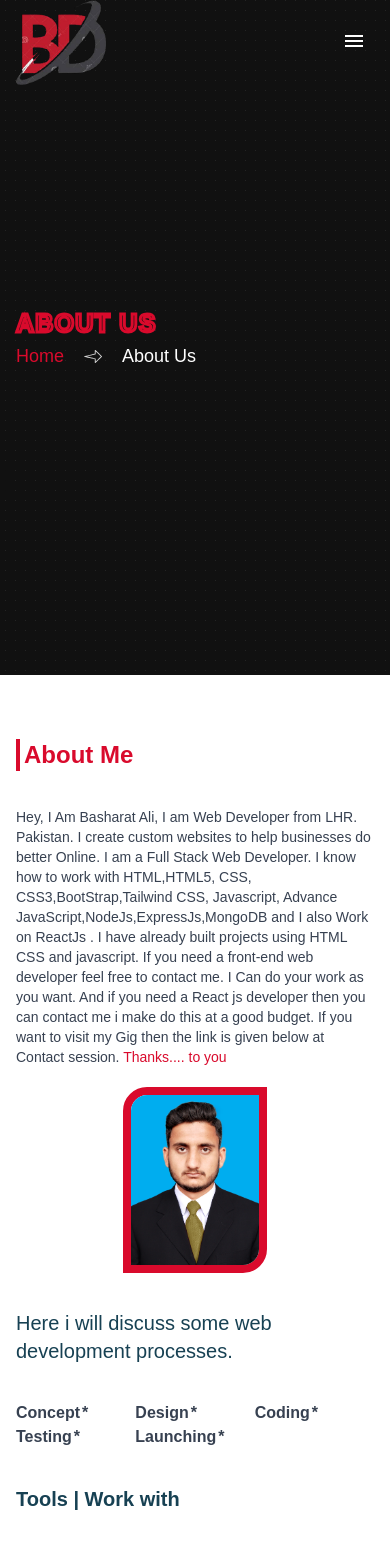
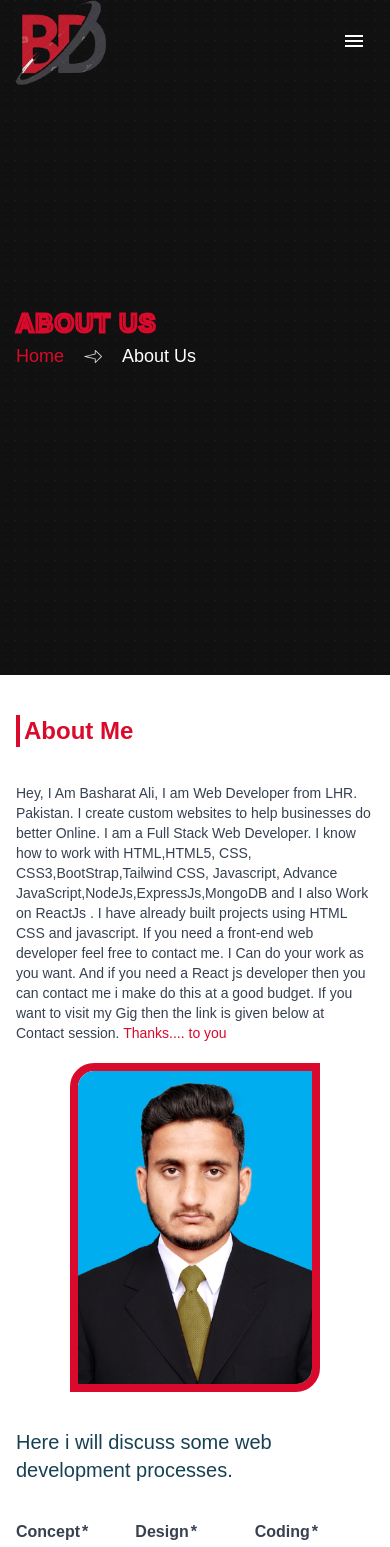
Before and after one commit to BasharatAliKing/Portfolio-On-Tailwind, a React (Create React App) app: page /About in a window 390 px wide. Shown: the top 1547 px of the page. Built offline with nearby package versions, Linux system fonts and the light colour scheme.

Commit message:
data added

```diff
--- a/src/Components/AboutComp.jsx
+++ b/src/Components/AboutComp.jsx
@@ -3,13 +3,13 @@ import React from 'react'
 export default function AboutComp() {
   return (
     <>
-      <section className='container flex  flex-col gap-9 py-16 font-saira'>
+      <section className='container flex  flex-col gap-9 py-10 md:py-16 font-saira'>
         <h1 className='text-2xl md:text-5xl px-1 font-bold text-red border-4 border-l-red border-t-0 border-r-0 border-b-0 md:px-3'>About Me</h1>
       <div className='flex flex-col md:flex-row '>
       <div className='text-sm md:w-1/2  md:text-xl font-normal text-gray-700'>
        Hey, I Am Basharat Ali, I am Web Developer from LHR. Pakistan. I create custom websites to help businesses do better Online. I am a Full Stack Web Developer. I know how to work with HTML,HTML5, CSS, CSS3,BootStrap,Tailwind CSS, Javascript, Advance JavaScript,NodeJs,ExpressJs,MongoDB and I also Work on ReactJs . I have already built projects using HTML CSS and javascript. If you need a front-end web developer feel free to contact me. I Can do your work as you want. And if you need a React js developer then you can contact me i make do this at a good budget. If you want to visit my Gig then the link is given below at Contact session. <span className='text-red'>Thanks.... to you</span>
        </div>
-       <div className='md:w-1/2 flex justify-center mt-5 md:mt-0 '><img src={process.env.PUBLIC_URL + "./me.jpg"} className='border-8 rounded-tl-3xl rounded-br-3xl border-red' width="40%" alt="my-pic" /></div>
+       <div className='md:w-1/2 flex justify-center mt-5 md:mt-0 '><img src={process.env.PUBLIC_URL + "./me.jpg"} className='border-8 rounded-tl-3xl rounded-br-3xl border-red w-[70%] md:w-[40%]' alt="my-pic" /></div>
 
       </div>
       <h2 className='text-xl md:w-1/2 font-medium md:text-3xl text-btn'>Here i will discuss some web development processes.</h2>
--- a/src/Components/Alltextupper.jsx
+++ b/src/Components/Alltextupper.jsx
@@ -6,7 +6,10 @@ export default function Alltextupper(props) {
        <div className='container flex flex-col h-[80vh] tex-white  justify-center'>
            <h1 className='main-heading font-saira'>{props.mainheading}</h1>
            <ul>
-            <li className='flex gap-5 items-center'><h3 className='text-red text-lg font-saira'>Home</h3> <img src={process.env.PUBLIC_URL+"./arrow-right.svg"} alt="" /> <h2 className='font-saira text-lg '>{props.subheading}</h2></li>
+            <li className='flex gap-5 items-center'>
+              <h3 className='text-red text-lg font-saira'>Home</h3>
+              <img src={process.env.PUBLIC_URL+"./arrow-right.svg"} alt="" />
+              <h2 className='font-saira text-lg '>{props.subheading}</h2></li>
            </ul>
         </div>
     </>
--- a/src/Components/ContactComp.jsx
+++ b/src/Components/ContactComp.jsx
@@ -5,7 +5,7 @@ export default function ContactComp() {
   return (
     <>
        <section className=''>
-        <div className='contact flex flex-col md:flex-row  container py-16 font-saira'>
+        <div className='contact flex flex-col md:flex-row  container py-10 md:py-16 font-saira'>
         <div className='md:w-1/2 flex flex-col gap-5' >
           <h1 className='text-2xl px-1 md:text-5xl font-bold text-red border-4 border-l-red border-t-0 border-r-0 border-b-0 md:px-3'>Contact</h1>
           <p className='text-sm md:text-lg font-normal text-gray-700'>Got a Project in mind? Need to Collaaborate or Bounce Ideas.</p>
--- a/src/Components/WorkComp.jsx
+++ b/src/Components/WorkComp.jsx
@@ -4,7 +4,7 @@ export default function WorkComp() {
   return (
     <>
         <section className=' bg-workbg font-saira'>
-          <div className='container flex flex-col gap-3 py-16'>
+          <div className='container flex flex-col gap-3 py-10 md:py-16'>
              <h1 className='text-2xl md:text-5xl px-1 font-bold text-red border-4 border-l-red border-t-0 border-r-0 border-b-0 md:px-3'>Work</h1>
         <p className='text-sm md:text-xl font-normal text-gray-700'>A Cross sectoin off my recent projects and works so please just Click on to check it.</p>
          <div className='grid grid-cols-1 md:grid-cols-4 gap-5 mt-5'>
```
